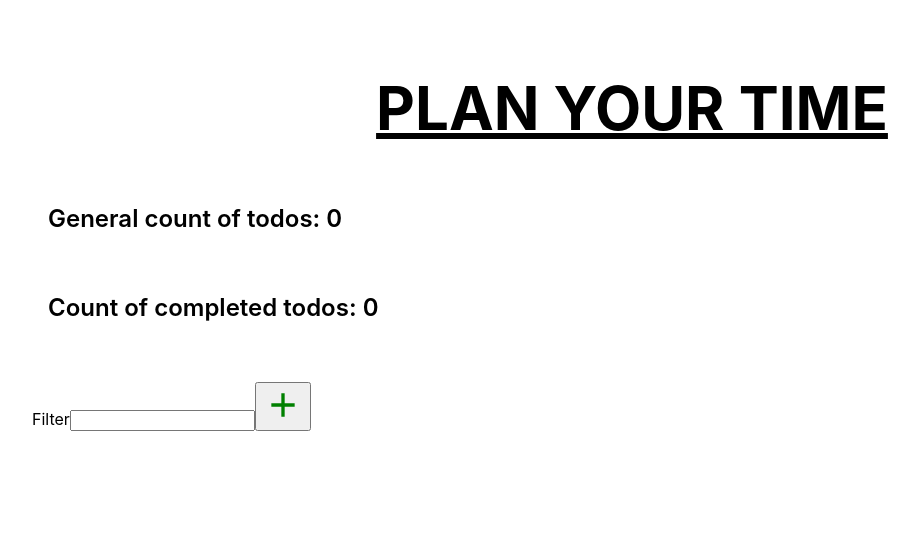
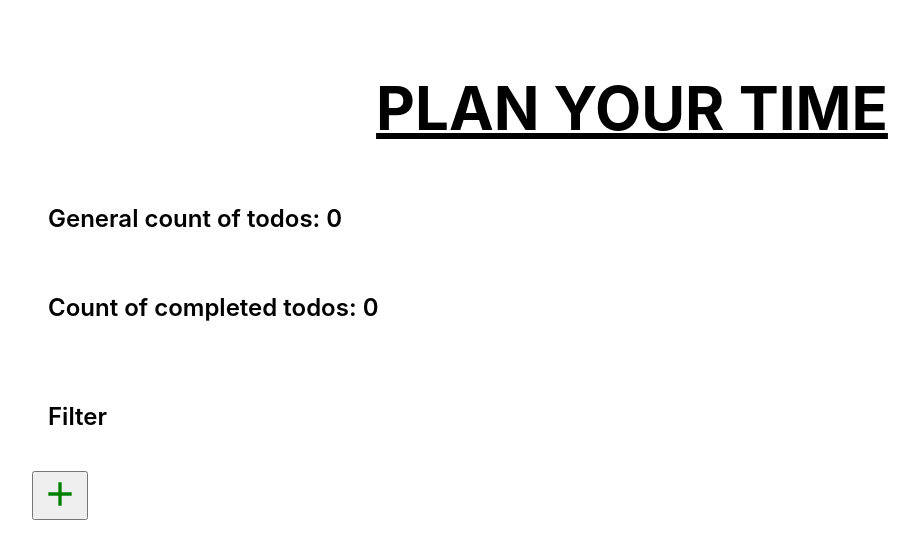
Before and after one commit to IrynaSlavinska/todo_list, a React (Create React App) app: page / in a window 1280 px wide. Shown: the top 558 px of the page, without its empty margins (8-927 px from the left). Built offline with nearby package versions, Linux system fonts and the light colour scheme.

Commit message:
Filter styles

```diff
--- a/src/components/Filter/Filter.jsx
+++ b/src/components/Filter/Filter.jsx
@@ -1,8 +1,10 @@
+import { FilterLabel } from './Filter.styled';
+
 export const Filter = ({ filter, changeFilter }) => {
   return (
-    <label>
+    <FilterLabel>
       Filter
       <input type="text" name="filter" value={filter} onChange={changeFilter} />
-    </label>
+    </FilterLabel>
   );
 };
--- /dev/null
+++ b/src/components/Filter/Filter.styled.jsx
@@ -0,0 +1,27 @@
+import styled from '@emotion/styled';
+
+export const FilterLabel = styled.label`
+  display: flex;
+  align-items: center;
+  font-size: 24px;
+  font-weight: 600;
+  padding: 16px;
+  margin-bottom: 20px;
+  border: 4px dotted var(--darkGreen);
+
+  input {
+    margin-left: 20px;
+    font-size: 18px;
+    padding: 8px 16px;
+    max-width: 100%;
+    flex-grow: 1;
+    border-radius: 4px;
+    outline: none;
+    border: 1px solid var(--darkGreen);
+    transition: border-color var(--transition);
+
+    &:focus-within {
+      border-color: var(--darkPink);
+    }
+  }
+`;
```
